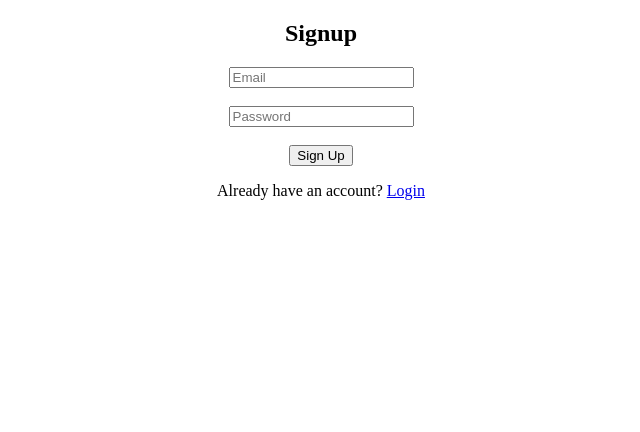
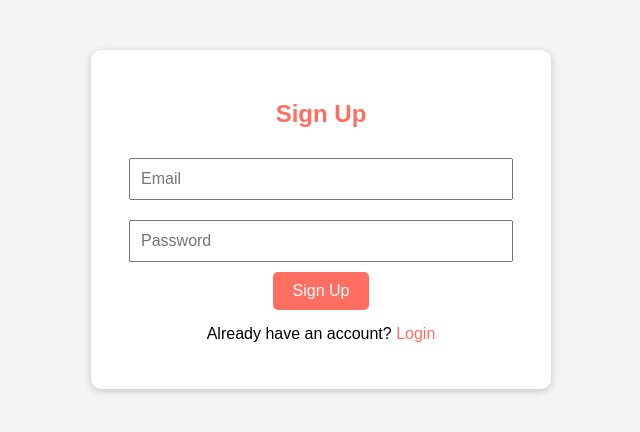
Before and after one commit to nithishwaran-labhub/E-Commerce-, a plain HTML site: page signup.html in a window 1280 px wide. Shown: the whole page, without its empty margins (319-959 px from the left). Drawn offline with Linux system fonts and the light colour scheme.

Commit message:
Update signup.html

```diff
--- a/signup.html
+++ b/signup.html
@@ -3,14 +3,28 @@
 <head>
   <meta charset="UTF-8">
   <meta name="viewport" content="width=device-width, initial-scale=1.0">
-  <title>Signup - My Store</title>
+  <title>Sign Up - My E-Commerce Store</title>
   <link rel="stylesheet" href="style.css">
+  <style>
+    body { font-family: Arial, sans-serif; background-color: #f5f5f5; }
+    .signup-container {
+      max-width: 400px; margin: 50px auto; padding: 30px; background: white; border-radius: 10px;
+      box-shadow: 0 2px 8px rgba(0,0,0,0.2); text-align: center;
+    }
+    .signup-container h2 { margin-bottom: 20px; color: #ff6f61; }
+    .signup-container input { width: 90%; padding: 10px; margin: 10px 0; font-size: 16px; }
+    .signup-container button { padding: 10px 20px; font-size: 16px; background-color: #ff6f61; color: white; border: none; border-radius: 5px; cursor: pointer; }
+    .signup-container button:hover { background-color: #ff3b2f; }
+    .signup-container p { margin-top: 15px; }
+    .signup-container a { color: #ff6f61; text-decoration: none; }
+  </style>
 </head>
 <body>
-  <h2 style="text-align:center;">Signup</h2>
-  <div style="text-align:center;">
-    <input type="email" id="signupEmail" placeholder="Email"><br><br>
-    <input type="password" id="signupPassword" placeholder="Password"><br><br>
+
+  <div class="signup-container">
+    <h2>Sign Up</h2>
+    <input type="email" id="signupEmail" placeholder="Email">
+    <input type="password" id="signupPassword" placeholder="Password">
     <button onclick="signup()">Sign Up</button>
     <p>Already have an account? <a href="login.html">Login</a></p>
   </div>
@@ -18,7 +32,9 @@
   <!-- Firebase SDK -->
   <script src="https://www.gstatic.com/firebasejs/9.22.0/firebase-app-compat.js"></script>
   <script src="https://www.gstatic.com/firebasejs/9.22.0/firebase-auth-compat.js"></script>
+
   <script>
+    // ======= Firebase Config =======
     const firebaseConfig = {
       apiKey: "YOUR_API_KEY",
       authDomain: "YOUR_PROJECT_ID.firebaseapp.com",
@@ -27,20 +43,31 @@
       messagingSenderId: "YOUR_SENDER_ID",
       appId: "YOUR_APP_ID"
     };
+
+    // Initialize Firebase
     firebase.initializeApp(firebaseConfig);
     const auth = firebase.auth();
 
+    // ======= Signup Function =======
     function signup() {
       const email = document.getElementById("signupEmail").value;
       const password = document.getElementById("signupPassword").value;
 
+      if(email === "" || password === "") {
+        alert("Please enter email and password");
+        return;
+      }
+
       auth.createUserWithEmailAndPassword(email, password)
         .then(userCredential => {
-          alert("Signup successful!");
-          window.location.href = "login.html";
+          alert("Signup successful! Please login.");
+          window.location.href = "login.html"; // redirect to login page
         })
-        .catch(error => alert(error.message));
+        .catch(error => {
+          alert(error.message);
+        });
     }
   </script>
+
 </body>
 </html>
```
